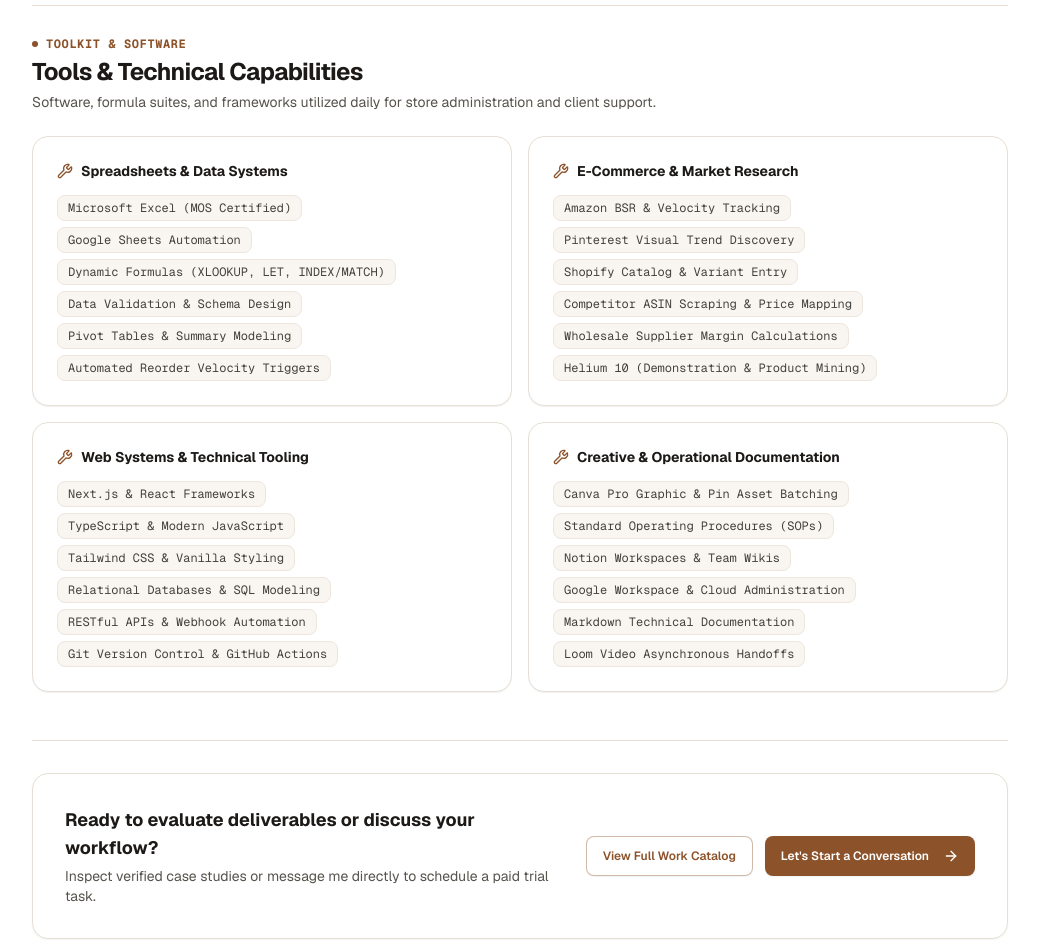
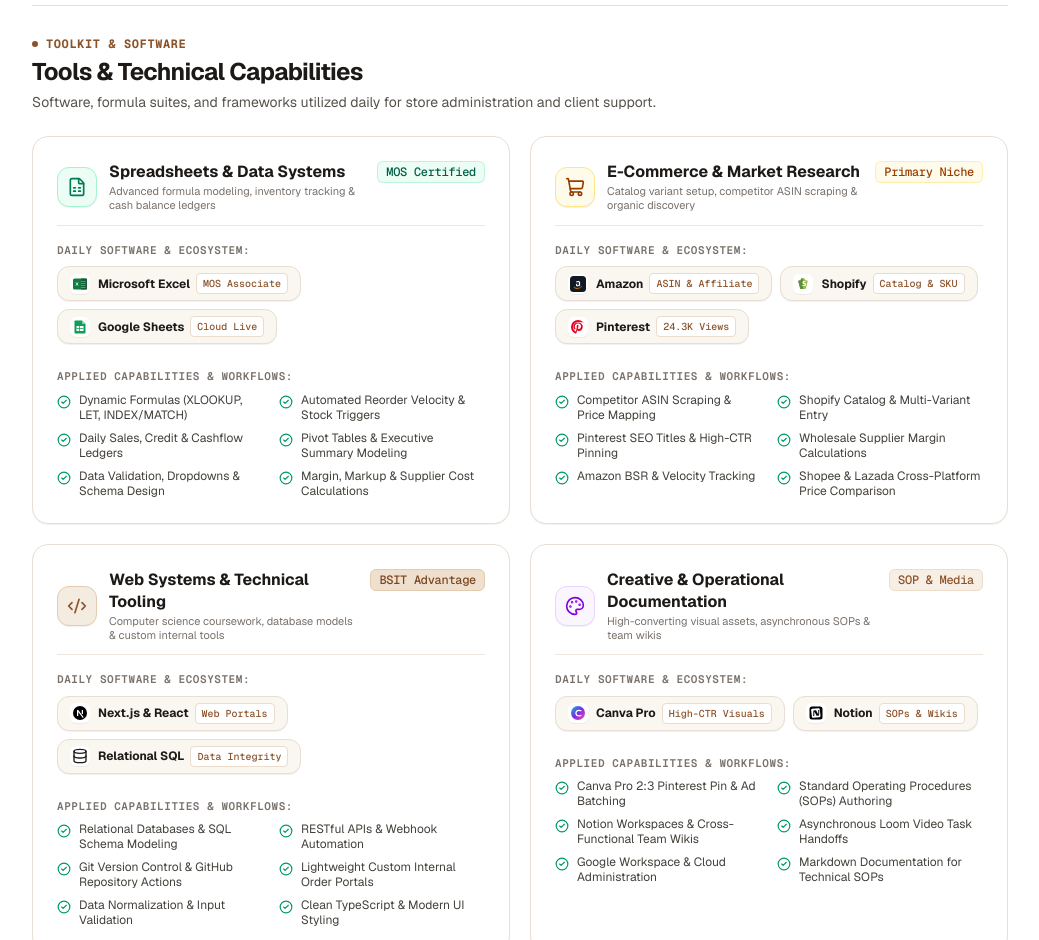
Before and after one commit to devbalbuena/dexter-balbuena-portfolio, a Next.js app: page /about in a window 1280 px wide. Shown: the part 1860-2800 px from the top of the page, without its empty margins (120-1159 px from the left). Built offline with nearby package versions, Linux system fonts and the light colour scheme.

Commit message:
feat(about): upgrade tools section to categorized bento grid with verified brand logos

```diff
--- a/src/app/about/page.tsx
+++ b/src/app/about/page.tsx
@@ -1,16 +1,31 @@
 import type { Metadata } from "next";
 import { Button } from "@/components/ui/Button";
+import { Badge } from "@/components/ui/Badge";
 import {
   MapPin,
   Clock,
   GraduationCap,
-  Wrench,
   ArrowRight,
   ShoppingCart,
   ClipboardList,
   Sparkles,
-  ShieldCheck
+  ShieldCheck,
+  FileSpreadsheet,
+  Code2,
+  Palette,
+  Database,
+  CheckCircle2
 } from "lucide-react";
+import {
+  ExcelLogo,
+  GoogleSheetsLogo,
+  ShopifyLogo,
+  AmazonLogo,
+  PinterestLogo,
+  CanvaLogo,
+  NotionLogo,
+  NextjsLogo
+} from "@/components/ui/BrandLogos";
 import { WorkflowSimulator } from "@/components/home/WorkflowSimulator";
 
 export const metadata: Metadata = {
@@ -19,50 +34,109 @@
     "Learn about Dexter E. Balbuena: BSIT student, nocturnal working shift (11 PM - 6 AM PHT), tools, and client philosophy.",
 };
 
-const TOOLS_STACK = [
+interface ToolPlatform {
+  name: string;
+  tag?: string;
+  logo: React.ElementType;
+}
+
+interface ToolCategory {
+  title: string;
+  subtitle: string;
+  badge: string;
+  badgeVariant: "default" | "secondary" | "outline" | "success" | "accent" | "warning";
+  icon: React.ElementType;
+  iconBg: string;
+  iconColor: string;
+  platforms: ToolPlatform[];
+  capabilities: string[];
+}
+
+const TOOLS_CATEGORIES: ToolCategory[] = [
   {
-    category: "Spreadsheets & Data Systems",
-    tools: [
-      "Microsoft Excel (MOS Certified)",
-      "Google Sheets Automation",
+    title: "Spreadsheets & Data Systems",
+    subtitle: "Advanced formula modeling, inventory tracking & cash balance ledgers",
+    badge: "MOS Certified",
+    badgeVariant: "success",
+    icon: FileSpreadsheet,
+    iconBg: "bg-emerald-50 border-emerald-200",
+    iconColor: "text-emerald-700",
+    platforms: [
+      { name: "Microsoft Excel", tag: "MOS Associate", logo: ExcelLogo },
+      { name: "Google Sheets", tag: "Cloud Live", logo: GoogleSheetsLogo },
+    ],
+    capabilities: [
       "Dynamic Formulas (XLOOKUP, LET, INDEX/MATCH)",
-      "Data Validation & Schema Design",
-      "Pivot Tables & Summary Modeling",
-      "Automated Reorder Velocity Triggers"
-    ]
+      "Automated Reorder Velocity & Stock Triggers",
+      "Daily Sales, Credit & Cashflow Ledgers",
+      "Pivot Tables & Executive Summary Modeling",
+      "Data Validation, Dropdowns & Schema Design",
+      "Margin, Markup & Supplier Cost Calculations",
+    ],
   },
   {
-    category: "E-Commerce & Market Research",
-    tools: [
+    title: "E-Commerce & Market Research",
+    subtitle: "Catalog variant setup, competitor ASIN scraping & organic discovery",
+    badge: "Primary Niche",
+    badgeVariant: "warning",
+    icon: ShoppingCart,
+    iconBg: "bg-amber-50 border-amber-200",
+    iconColor: "text-amber-800",
+    platforms: [
+      { name: "Amazon", tag: "ASIN & Affiliate", logo: AmazonLogo },
+      { name: "Shopify", tag: "Catalog & SKU", logo: ShopifyLogo },
+      { name: "Pinterest", tag: "24.3K Views", logo: PinterestLogo },
+    ],
+    capabilities: [
+      "Competitor ASIN Scraping & Price Mapping",
+      "Shopify Catalog & Multi-Variant Entry",
+      "Pinterest SEO Titles & High-CTR Pinning",
+      "Wholesale Supplier Margin Calculations",
       "Amazon BSR & Velocity Tracking",
-      "Pinterest Visual Trend Discovery",
-      "Shopify Catalog & Variant Entry",
-      "Competitor ASIN Scraping & Price Mapping",
-      "Wholesale Supplier Margin Calculations",
-      "Helium 10 (Demonstration & Product Mining)"
-    ]
+      "Shopee & Lazada Cross-Platform Price Comparison",
+    ],
   },
   {
-    category: "Web Systems & Technical Tooling",
-    tools: [
-      "Next.js & React Frameworks",
-      "TypeScript & Modern JavaScript",
-      "Tailwind CSS & Vanilla Styling",
-      "Relational Databases & SQL Modeling",
+    title: "Web Systems & Technical Tooling",
+    subtitle: "Computer science coursework, database models & custom internal tools",
+    badge: "BSIT Advantage",
+    badgeVariant: "accent",
+    icon: Code2,
+    iconBg: "bg-[#f5ece1] border-[#e2cbaf]",
+    iconColor: "text-[#8c532b]",
+    platforms: [
+      { name: "Next.js & React", tag: "Web Portals", logo: NextjsLogo },
+      { name: "Relational SQL", tag: "Data Integrity", logo: Database },
+    ],
+    capabilities: [
+      "Relational Databases & SQL Schema Modeling",
       "RESTful APIs & Webhook Automation",
-      "Git Version Control & GitHub Actions"
-    ]
+      "Git Version Control & GitHub Repository Actions",
+      "Lightweight Custom Internal Order Portals",
+      "Data Normalization & Input Validation",
+      "Clean TypeScript & Modern UI Styling",
+    ],
   },
   {
-    category: "Creative & Operational Documentation",
-    tools: [
-      "Canva Pro Graphic & Pin Asset Batching",
-      "Standard Operating Procedures (SOPs)",
-      "Notion Workspaces & Team Wikis",
+    title: "Creative & Operational Documentation",
+    subtitle: "High-converting visual assets, asynchronous SOPs & team wikis",
+    badge: "SOP & Media",
+    badgeVariant: "default",
+    icon: Palette,
+    iconBg: "bg-purple-50 border-purple-200",
+    iconColor: "text-purple-700",
+    platforms: [
+      { name: "Canva Pro", tag: "High-CTR Visuals", logo: CanvaLogo },
+      { name: "Notion", tag: "SOPs & Wikis", logo: NotionLogo },
+    ],
+    capabilities: [
+      "Canva Pro 2:3 Pinterest Pin & Ad Batching",
+      "Standard Operating Procedures (SOPs) Authoring",
+      "Notion Workspaces & Cross-Functional Team Wikis",
+      "Asynchronous Loom Video Task Handoffs",
       "Google Workspace & Cloud Administration",
-      "Markdown Technical Documentation",
-      "Loom Video Asynchronous Handoffs"
-    ]
+      "Markdown Documentation for Technical SOPs",
+    ],
   },
 ];
 
@@ -298,30 +372,83 @@
           </p>
         </div>
 
-        <div className="grid grid-cols-1 md:grid-cols-2 gap-4 items-stretch">
-          {TOOLS_STACK.map((group, idx) => (
+        <div className="grid grid-cols-1 lg:grid-cols-2 gap-5 items-stretch">
+          {TOOLS_CATEGORIES.map((group, idx) => {
+            const Icon = group.icon;
+            return (
               <div
                 key={idx}
-              className="workspace-card rounded-2xl p-5 sm:p-6 flex flex-col justify-between bg-white border border-[#e8ded3] h-full shadow-2xs hover:border-[#8c532b] transition-all"
+                className="workspace-card rounded-2xl p-6 flex flex-col justify-between bg-white border border-[#e8ded3] h-full shadow-2xs hover:border-[#8c532b] transition-all space-y-5"
               >
-              <div className="space-y-3.5">
-                <h3 className="text-sm font-bold text-stone-900 flex items-center gap-2">
-                  <Wrench className="h-4 w-4 text-[#8c532b]" />
-                  {group.category}
+                <div className="space-y-4">
+                  {/* Category Header */}
+                  <div className="flex items-start justify-between gap-3 pb-3 border-b border-[#f0e6dc]">
+                    <div className="flex items-center gap-3">
+                      <span className={`h-10 w-10 rounded-xl flex items-center justify-center border shadow-2xs shrink-0 ${group.iconBg}`}>
+                        <Icon className={`h-5 w-5 ${group.iconColor}`} />
+                      </span>
+                      <div>
+                        <h3 className="text-base font-bold text-stone-900 leading-snug">
+                          {group.title}
                         </h3>
-                <div className="flex flex-wrap gap-1.5">
-                  {group.tools.map((t, tIdx) => (
-                    <span
-                      key={tIdx}
-                      className="rounded-lg bg-[#f9f6f2] border border-[#eee6dc] px-2.5 py-1 font-mono text-xs text-stone-700"
+                        <p className="text-[11px] text-stone-500 leading-tight mt-0.5">
+                          {group.subtitle}
+                        </p>
+                      </div>
+                    </div>
+                    <Badge variant={group.badgeVariant} size="sm" className="shrink-0">
+                      {group.badge}
+                    </Badge>
+                  </div>
+
+                  {/* Primary Platforms / Software Badges */}
+                  <div className="space-y-2">
+                    <span className="text-[11px] font-mono font-semibold uppercase tracking-wider text-stone-500 block">
+                      Daily Software &amp; Ecosystem:
+                    </span>
+                    <div className="flex flex-wrap gap-2">
+                      {group.platforms.map((platform, pIdx) => {
+                        const Logo = platform.logo;
+                        return (
+                          <div
+                            key={pIdx}
+                            className="inline-flex items-center gap-2 rounded-xl border border-[#e8ded3] bg-[#faf6f0] px-3 py-1.5 shadow-2xs hover:border-[#8c532b]/50 transition-colors"
                           >
-                      {t}
+                            <div className="flex h-5 w-5 shrink-0 items-center justify-center rounded-md bg-white shadow-2xs">
+                              <Logo size={16} className="h-4 w-4" />
+                            </div>
+                            <div className="flex items-center gap-1.5">
+                              <span className="text-xs font-bold text-stone-900">{platform.name}</span>
+                              {platform.tag && (
+                                <span className="text-[10px] font-mono font-medium text-[#8c532b] bg-white px-1.5 py-0.5 rounded border border-[#ebdccb]">
+                                  {platform.tag}
                                 </span>
+                              )}
+                            </div>
+                          </div>
+                        );
+                      })}
+                    </div>
+                  </div>
+
+                  {/* 2-Column Applied Capabilities Checklist */}
+                  <div className="space-y-2 pt-2">
+                    <span className="text-[11px] font-mono font-semibold uppercase tracking-wider text-stone-500 block">
+                      Applied Capabilities &amp; Workflows:
+                    </span>
+                    <div className="grid grid-cols-1 sm:grid-cols-2 gap-x-4 gap-y-2 text-xs text-stone-700">
+                      {group.capabilities.map((cap, cIdx) => (
+                        <div key={cIdx} className="flex items-start gap-2">
+                          <CheckCircle2 className="h-3.5 w-3.5 text-emerald-600 shrink-0 mt-0.5" />
+                          <span className="leading-tight text-stone-700">{cap}</span>
+                        </div>
                       ))}
                     </div>
                   </div>
                 </div>
-          ))}
+              </div>
+            );
+          })}
         </div>
       </div>
 
```
Lines whose indentation alone changed are shown as unchanged.
